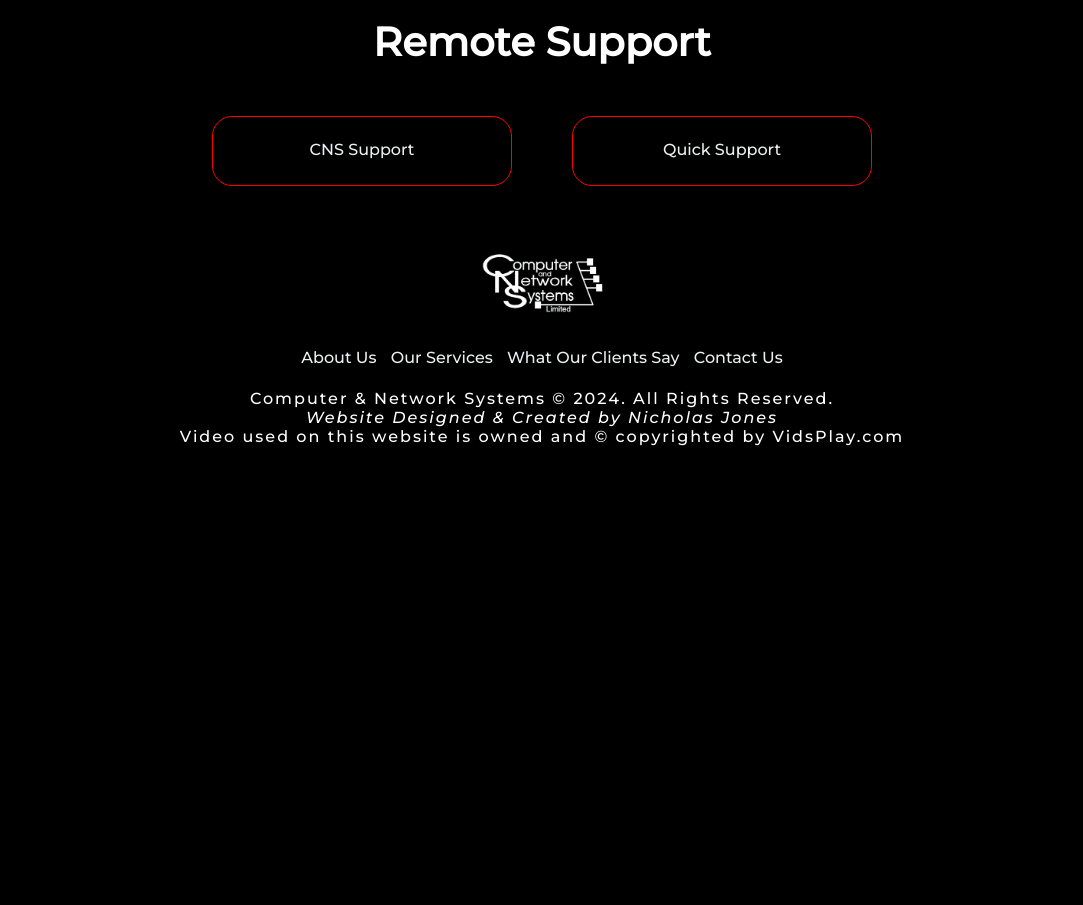
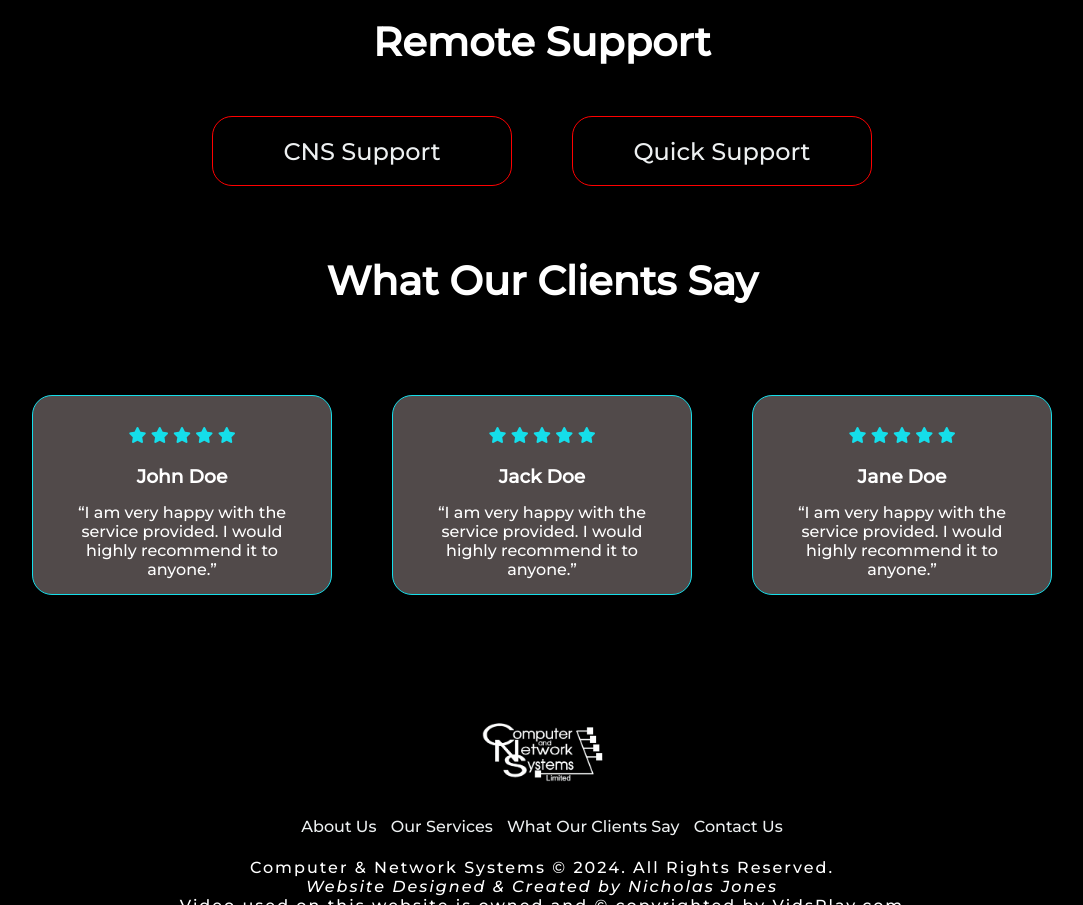
Before and after one commit to NickQZ/ComputerAndNetworkSystems, a plain HTML site: page index.html in a window 1280 px wide. Shown: the part 1580-2485 px from the top of the page, without its empty margins (98-1181 px from the left). Before the commit the page ends 2037 px from the top, so only its background shows below. Drawn offline with Linux system fonts and the light colour scheme.

Commit message:
Add files via upload

```diff
--- a/index.html
+++ b/index.html
@@ -1,9 +1,9 @@
 <!DOCTYPE html>
 <!-- Computer & Network Systems Website
-     Version 3.0
+     Version 5.0
      Created by: Nicholas Jones
      Date: 6/11/2024
-     Log: Added Our Services and Remote Support Section inluding links.
+     Log: Created Client review page with trasitions on hover, stars added too.
 -->
 <html lang="en">
 <head>
@@ -12,6 +12,8 @@
     <title>Computer & Network Systems</title>
     <meta name="viewport" content="width=device-width, initial-scale=1">
     <link rel="stylesheet" href="style.css">
+    <link rel="stylesheet" href="https://cdnjs.cloudflare.com/ajax/libs/font-awesome/6.2.1/css/all.min.css">
+
 </head>
 <body>
     <!------------------------------------ Page 1 Home Page ------------------------------------>
@@ -26,7 +28,7 @@
             <ul>
                 <li><a href="#about-us">About Us</a></li>
                 <li><a href="#our-services">Our Services</a></li>
-                <li><a href="#">What Our Clients Say</a></li>
+                <li><a href="#what-our-clients-say">What Our Clients Say</a></li>
                 <div class="contact_btn">
                     <a href="#">Contact Us</a>
                 </div>
@@ -122,6 +124,60 @@
 
     <!------------------------------------ Page 5 What Our Clients Say Page ------------------------------------>
 
+    <section id="what-our-clients-say">
+        <div class="what-our-clients-say">
+            <div class="what-our-clients-say_title">
+                <h2>What Our Clients Say</h2>
+            </div>
+                <div class="client_cards">
+                    <div class="card6">
+                        <div class="stars">
+                            <i class="fa-solid fa-star"></i>
+                            <i class="fa-solid fa-star"></i>
+                            <i class="fa-solid fa-star"></i>
+                            <i class="fa-solid fa-star"></i>
+                            <i class="fa-solid fa-star"></i>
+                        </div>
+                        <div class="name">
+                            <h3>John Doe</h3>
+                        </div>
+                        <div class="comment">
+                            <p>“I am very happy with the service provided. I would highly recommend it to anyone.”</p>
+                        </div>
+                    </div>
+                    <div class="card7">
+                        <div class="stars">
+                            <i class="fa-solid fa-star"></i>
+                            <i class="fa-solid fa-star"></i>
+                            <i class="fa-solid fa-star"></i>
+                            <i class="fa-solid fa-star"></i>
+                            <i class="fa-solid fa-star"></i>
+                        </div>
+                        <div class="name">
+                            <h3>Jack Doe</h3>
+                        </div>
+                        <div class="comment">
+                            <p>“I am very happy with the service provided. I would highly recommend it to anyone.”</p>
+                        </div>
+                    </div>
+                    <div class="card8">
+                        <div class="stars">
+                            <i class="fa-solid fa-star"></i>
+                            <i class="fa-solid fa-star"></i>
+                            <i class="fa-solid fa-star"></i>
+                            <i class="fa-solid fa-star"></i>
+                            <i class="fa-solid fa-star"></i>
+                        </div>
+                        <div class="name">
+                            <h3>Jane Doe</h3>
+                        </div>
+                        <div class="comment">
+                            <p>“I am very happy with the service provided. I would highly recommend it to anyone.”</p>
+                        </div>
+                    </div>
+                </div>
+            </div>
+        </section>
 
 
 
@@ -135,7 +191,7 @@
                 <ul>
                     <li><a href="#about-us">About Us</a></li>
                     <li><a href="#our-services">Our Services</a></li>
-                    <li><a href="#">What Our Clients Say</a></li>
+                    <li><a href="#what-our-clients-say">What Our Clients Say</a></li>
                     <li><a href="#">Contact Us</a></li>
                 </ul>
             </div>
--- a/style.css
+++ b/style.css
@@ -1,8 +1,8 @@
-/*   Computer & Network Systems Website
-     Version 3.0
+/*  Computer & Network Systems Website
+     Version 5.0
      Created by: Nicholas Jones
      Date: 6/11/2024
-     Log: Added Our Services and Remote Support Section inluding links.
+     Log: Created Client review page with trasitions on hover, stars added too.
 
 /* Website Layout
    1. Home
@@ -249,9 +249,17 @@ body {
     border: 1px solid #ffffff;
     border-radius: 20px;
     margin: 30px;
-    padding: 20px ;
+    padding: 20px;
     text-align: center;
     background-color: black;
+}
+
+.card h3,
+.card2 h3,
+.card3 h3 {
+    text-decoration: none;
+    display: inline-block;
+    font-size: 16px;
 }
 
 /*------------------------------------ Page 4 Remote Support Page -----------------------------------------------*/
@@ -280,6 +288,13 @@ body {
     background-color: black;
 }
 
+.card4 a,
+.card5 a {
+    text-decoration: none;
+    display: inline-block;
+    font-size: 24px;
+}
+
 .card4:hover {
     background-color: #ff0000;
     color: black;
@@ -296,7 +311,67 @@ body {
 
 /*------------------------------------ Page 5 What Our Clients Say Page -----------------------------------------------*/
 
+.what-our-clients-say {
+    align-items: center;
+    text-align: center;
+    padding: 20px 0;
 
+}
+
+.what-our-clients-say_title h2 {
+    margin-bottom: 20px;
+    font-size: 40px;
+}
+
+.client_cards {
+    display: flex;
+    justify-content: center;
+    align-items: center;
+    margin: 40px;
+    padding: 20px;
+}
+
+.card6,
+.stars {
+    color: #15deea;
+    margin: 5px 0;
+    padding: 5px 0;
+}
+
+.card6,
+.card7,
+.card8 {
+    width: 300px;
+    height: 200px;
+    border: 1px solid #15deea;
+    border-radius: 20px;
+    margin: 30px;
+    padding: 20px;
+    align-items: center;
+    text-align: center;
+    background-color: rgb(81, 74, 74);
+}
+
+
+.name h3{
+    padding: 10px;
+
+}
+
+.comment p {
+    padding: 5px;
+    text-align: center;
+}
+
+
+.card6:hover,
+.card7:hover,
+.card8:hover {
+    background-color: #000000;
+    color: black;
+    transition: transform 0.6s ease;
+    transform: translateY(-14px);
+}
 /*------------------------------------ Page 6 Footer Page -----------------------------------------------*/
 
 footer {
```
